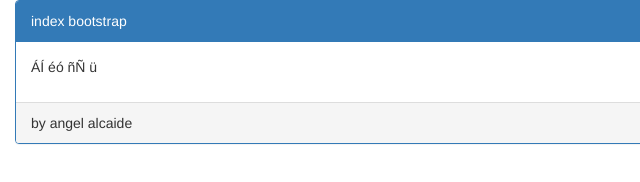
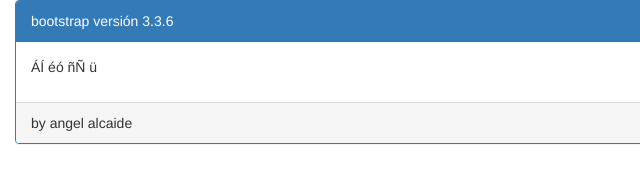
Before and after one commit to alqaid/tmpl_bootstrap, a plain HTML site: page index.html in a window 1280 px wide. Shown: the full height of the page, 0-640 px from the left. Drawn offline with Linux system fonts and the light colour scheme.

Commit message:
agregada la versión

```diff
--- a/index.html
+++ b/index.html
@@ -20,7 +20,7 @@
   <body>
   <div class="container-fluid">
 	 <div class="panel panel-primary">
-			  <div class="panel-heading ">index bootstrap</div>
+			  <div class="panel-heading ">bootstrap versión 3.3.6</div>
 			  <div class="panel-body">
 				<p>ÁÍ éó ñÑ ü </p>
 			  </div>
```
